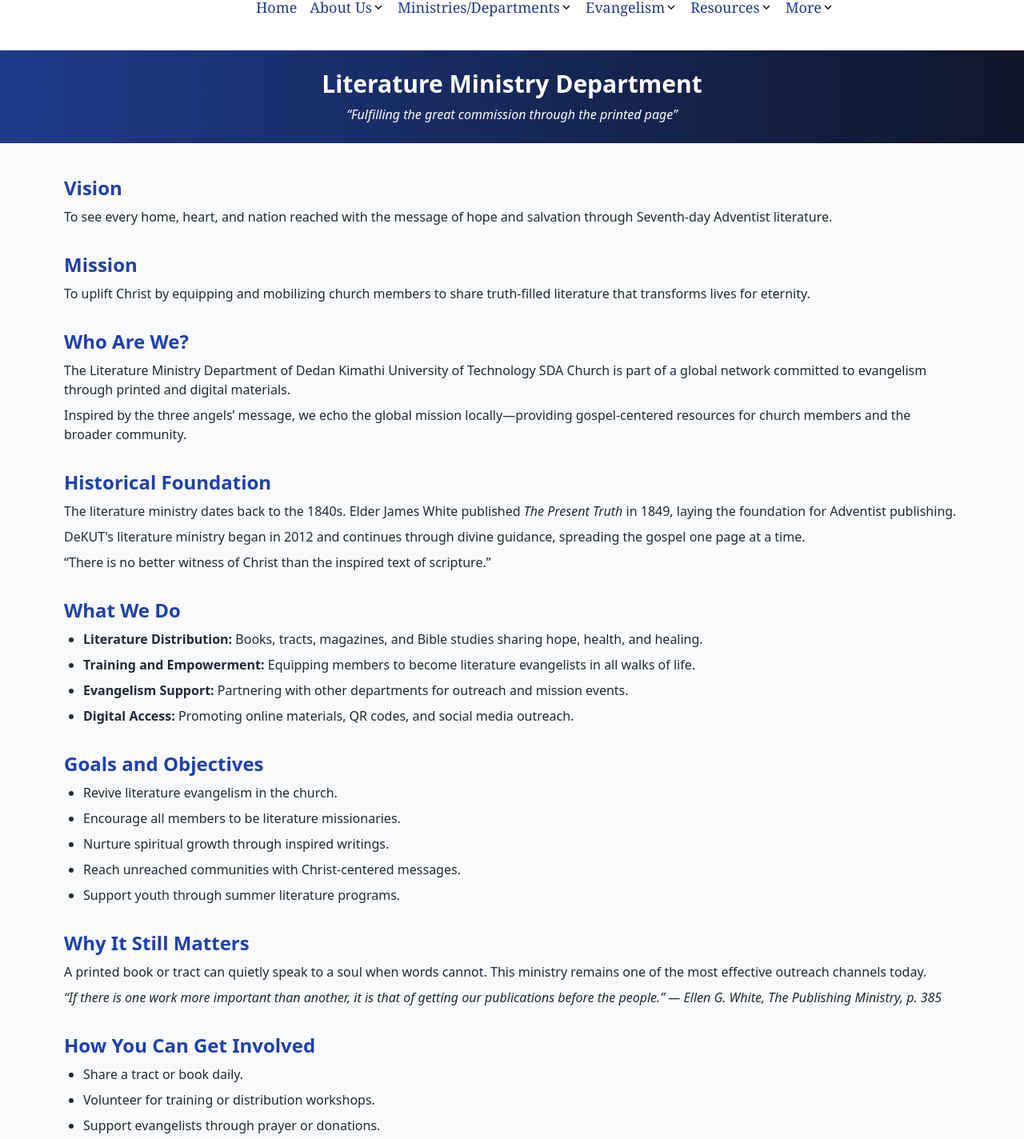
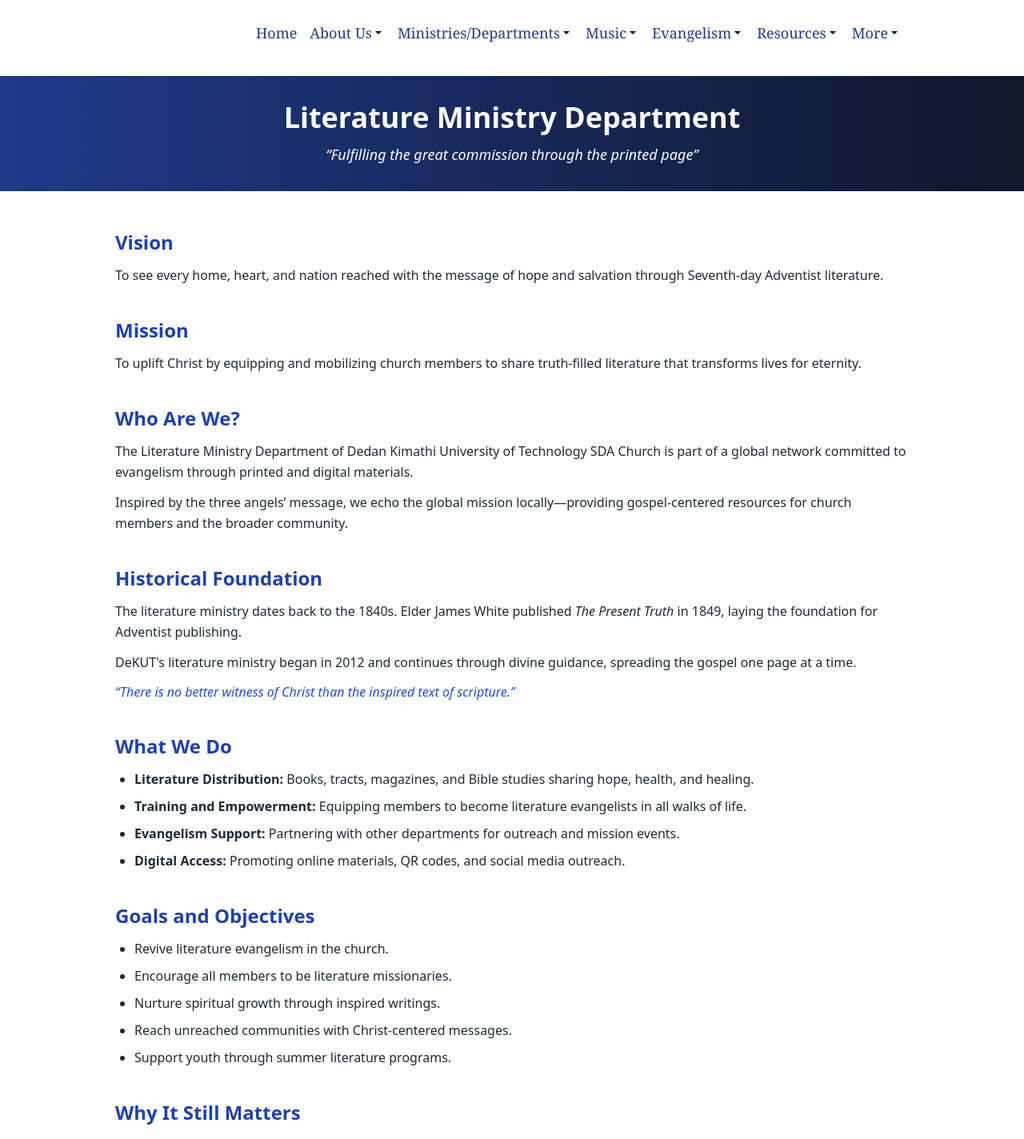
Before and after one commit to RamspheldOnyangoOchieng/DeKUSDA-Website, a React (Vite) app in the folder frontend/: page /Books in a window 1280 px wide. Shown: the part 53-1477 px from the top of the page at 80% size. Built offline with nearby package versions, Linux system fonts and the light colour scheme.

Commit message:
Update all department pages with white background and layout improvements

```diff
--- a/frontend/src/components/Layout/Header.jsx
+++ b/frontend/src/components/Layout/Header.jsx
@@ -12,6 +12,11 @@
   return (
     <>
       {/* Top Bar */}
+      <div className="bg-blue-900 h-14 -mt-6 flex items-center justify-between px-4 lg:px-0">
+        <p className="mt-5 ml-10 bg-gradient-to-r from-blue-300 to-red-300 text-transparent bg-clip-text">
+          Dedan Kimathi University SDA Church
+        </p>
+      </div>
 
       {/* MENU label and hamburger */}
       <div className="flex xs:mb-2 sm:mb-2 md:mb-2">
@@ -42,6 +47,7 @@
       <div className={`fixed top-0 right-0 h-full w-2/3 bg-blue-900 text-white z-40 transform transition-transform duration-300 overflow-y-auto ${isOpen ? "translate-x-0" : "translate-x-full"} block lg:hidden`}>
         <ul className="p-6 space-y-4 text-sm font-medium">
           <li><Link to="/" onClick={() => setIsOpen(false)} className="hover:underline underline-offset-2">Home</Link></li>
+
           <li>
             <details>
               <summary className="cursor-pointer hover:underline underline-offset-2">About Us</summary>
@@ -53,6 +59,7 @@
               </ul>
             </details>
           </li>
+
           <li>
             <details>
               <summary className="cursor-pointer hover:underline underline-offset-2">Ministries/Departments</summary>
@@ -66,6 +73,18 @@
               </ul>
             </details>
           </li>
+
+          <li>
+            <details>
+              <summary className="cursor-pointer hover:underline underline-offset-2">Music</summary>
+              <ul className="pl-4 space-y-2">
+                <li><Link to="/Music/ChurchChoir" onClick={() => setIsOpen(false)} className="hover:underline underline-offset-2">Church Choir</Link></li>
+                <li><Link to="/Music/Blissful" onClick={() => setIsOpen(false)} className="hover:underline underline-offset-2">Blissful Tones</Link></li>
+                <li><Link to="/Music/DCM" onClick={() => setIsOpen(false)} className="hover:underline underline-offset-2">DCM</Link></li>
+              </ul>
+            </details>
+          </li>
+
           <li>
             <details>
               <summary className="cursor-pointer hover:underline underline-offset-2">Evangelism</summary>
@@ -75,6 +94,7 @@
               </ul>
             </details>
           </li>
+
           <li>
             <details>
               <summary className="cursor-pointer hover:underline underline-offset-2">Resources</summary>
@@ -85,6 +105,7 @@
               </ul>
             </details>
           </li>
+
           <li>
             <details>
               <summary className="cursor-pointer hover:underline underline-offset-2">More</summary>
@@ -100,35 +121,49 @@
       <nav className="hidden lg:block">
         <div className="xl:ml-80 lg:ml-40">
           <ul className="text-sm text-blue-900 space-x-4 flex">
+            {/* Home */}
             <li className='my-10 xl:text-lg lg:text-[1rem] font-georgia font-normal'><Link to="/">Home</Link></li>
 
-            {/* About Us Dropdown */}
+            {/* About */}
             <li className='relative z-50 group'>
               <div className='flex items-center justify-center my-10 xl:text-lg lg:text-[1rem] font-georgia font-normal cursor-pointer'>
                 About Us
-                <svg xmlns="http://www.w3.org/2000/svg" viewBox="0 0 24 24" className='h-4 w-4'><path d="M6 9l6 6 6-6" fill="none" stroke="black" strokeWidth="2" /></svg>
+                <svg xmlns="http://www.w3.org/2000/svg" viewBox="0 0 24 24" className='h-4 w-4'><path d="M6 9l6 6 6-6" /></svg>
               </div>
-              <ul className='absolute left-0 -mt-6 lg:w-44 xl:w-52 h-40 bg-neutral-100 rounded-xs shadow-lg transition-all duration-300 hidden group-hover:block space-y-4 text-md font-bold border border-neutral-200 border-spacing-0 ml-0 pt-2'>
-                <li className='text-black font-normal hover:underline underline-offset-1 pl-2'><Link to="/Aboutdekusda">About DeKUSDA</Link></li>
-                <li className='text-black font-normal hover:underline underline-offset-1 pl-2'><Link to="/Aboutsda">About SDA Church</Link></li>
-                <li className='text-black font-normal hover:underline underline-offset-1 pl-2'><Link to="/ElderMessage">Elder's Message</Link></li>
-                <li className='text-black font-normal hover:underline underline-offset-1 pl-2'><Link to="/PastorMessage">Pastor's Message</Link></li>
+              <ul className='absolute left-0 -mt-6 lg:w-44 xl:w-52 bg-neutral-100 shadow-lg hidden group-hover:block space-y-4 pt-2 border border-neutral-200'>
+                <li className='pl-2 hover:underline'><Link to="/Aboutdekusda">About DeKUSDA</Link></li>
+                <li className='pl-2 hover:underline'><Link to="/Aboutsda">About SDA Church</Link></li>
+                <li className='pl-2 hover:underline'><Link to="/ElderMessage">Elder's Message</Link></li>
+                <li className='pl-2 hover:underline'><Link to="/PastorMessage">Pastor's Message</Link></li>
               </ul>
             </li>
 
-            {/* Ministries Dropdown */}
+            {/* Ministries */}
             <li className='relative z-50 group'>
               <div className='flex items-center justify-center my-10 xl:text-lg lg:text-[1rem] font-georgia font-normal cursor-pointer'>
                 Ministries/Departments
-                <svg xmlns="http://www.w3.org/2000/svg" viewBox="0 0 24 24" className='h-4 w-4'><path d="M6 9l6 6 6-6" fill="none" stroke="black" strokeWidth="2" /></svg>
+                <svg xmlns="http://www.w3.org/2000/svg" viewBox="0 0 24 24" className='h-4 w-4'><path d="M6 9l6 6 6-6" /></svg>
               </div>
-              <ul className='absolute left-0 -mt-6 lg:w-44 xl:w-52 h-56 bg-neutral-100 rounded-xs shadow-lg transition-all duration-300 hidden group-hover:block space-y-4 text-md font-bold border border-neutral-200 border-spacing-0 ml-0 pt-2'>
-                <li className='text-black font-normal hover:underline underline-offset-1 pl-2'><Link to="/Personalministries">Personal ministries</Link></li>
-                <li className='text-black font-normal hover:underline underline-offset-1 pl-2'><Link to="/PrayerDepartment">Prayer Department</Link></li>
-                <li className='text-black font-normal hover:underline underline-offset-1 pl-2'><Link to="/AMO_ALO">AMO / ALO</Link></li>
-                <li className='text-black font-normal hover:underline underline-offset-1 pl-2'><Link to="/Health">Health Department</Link></li>
-                <li className='text-black font-normal hover:underline underline-offset-1 pl-2'><Link to="/SabbathSchool">Sabbath School</Link></li>
-                <li className='text-black font-normal hover:underline underline-offset-1 pl-2'><Link to="/Prophecy">Prophecy</Link></li>
+              <ul className='absolute left-0 -mt-6 lg:w-52 bg-neutral-100 shadow-lg hidden group-hover:block space-y-4 pt-2 border border-neutral-200'>
+                <li className='pl-2 hover:underline'><Link to="/Personalministries">Personal ministries</Link></li>
+                <li className='pl-2 hover:underline'><Link to="/PrayerDepartment">Prayer Department</Link></li>
+                <li className='pl-2 hover:underline'><Link to="/AMO_ALO">AMO / ALO</Link></li>
+                <li className='pl-2 hover:underline'><Link to="/Health">Health Department</Link></li>
+                <li className='pl-2 hover:underline'><Link to="/SabbathSchool">Sabbath School</Link></li>
+                <li className='pl-2 hover:underline'><Link to="/Prophecy">Prophecy</Link></li>
+              </ul>
+            </li>
+
+            {/* Music */}
+            <li className='relative z-50 group'>
+              <div className='flex items-center justify-center my-10 xl:text-lg lg:text-[1rem] font-georgia font-normal cursor-pointer'>
+                Music
+                <svg xmlns="http://www.w3.org/2000/svg" viewBox="0 0 24 24" className='h-4 w-4'><path d="M6 9l6 6 6-6" /></svg>
+              </div>
+              <ul className='absolute left-0 -mt-6 lg:w-52 bg-neutral-100 shadow-lg hidden group-hover:block space-y-4 pt-2 border border-neutral-200'>
+                <li className='pl-2 hover:underline'><Link to="/Music/ChurchChoir">Church Choir</Link></li>
+                <li className='pl-2 hover:underline'><Link to="/Music/Blissful">Blissful </Link></li>
+                <li className='pl-2 hover:underline'><Link to="/Music/DCM">DCM</Link></li>
               </ul>
             </li>
 
@@ -136,11 +171,11 @@
             <li className='relative z-50 group'>
               <div className='flex items-center justify-center my-10 xl:text-lg lg:text-[1rem] font-georgia font-normal cursor-pointer'>
                 Evangelism
-                <svg xmlns="http://www.w3.org/2000/svg" viewBox="0 0 24 24" className='h-4 w-4'><path d="M6 9l6 6 6-6" fill="none" stroke="black" strokeWidth="2" /></svg>
+                <svg xmlns="http://www.w3.org/2000/svg" viewBox="0 0 24 24" className='h-4 w-4'><path d="M6 9l6 6 6-6" /></svg>
               </div>
-              <ul className='absolute left-0 -mt-6 lg:w-44 xl:w-52 h-24 bg-neutral-100 rounded-xs shadow-lg transition-all duration-300 hidden group-hover:block space-y-4 text-md font-bold border border-neutral-200 border-spacing-0 ml-0 pt-2'>
-                <li className='text-black font-normal hover:underline underline-offset-1 pl-2'><Link to="/PCM">PCM</Link></li>
-                <li className='text-black font-normal hover:underline underline-offset-1 pl-2'><Link to="/Evangelism">Evangelism</Link></li>
+              <ul className='absolute left-0 -mt-6 lg:w-44 bg-neutral-100 shadow-lg hidden group-hover:block space-y-4 pt-2 border border-neutral-200'>
+                <li className='pl-2 hover:underline'><Link to="/PCM">PCM</Link></li>
+                <li className='pl-2 hover:underline'><Link to="/Evangelism">Evangelism</Link></li>
               </ul>
             </li>
 
@@ -148,23 +183,23 @@
             <li className='relative z-50 group'>
               <div className='flex items-center justify-center my-10 xl:text-lg lg:text-[1rem] font-georgia font-normal cursor-pointer'>
                 Resources
-                <svg xmlns="http://www.w3.org/2000/svg" viewBox="0 0 24 24" className='h-4 w-4'><path d="M6 9l6 6 6-6" fill="none" stroke="black" strokeWidth="2" /></svg>
+                <svg xmlns="http://www.w3.org/2000/svg" viewBox="0 0 24 24" className='h-4 w-4'><path d="M6 9l6 6 6-6" /></svg>
               </div>
-              <ul className='absolute left-0 -mt-6 lg:w-44 xl:w-52 h-28 bg-neutral-100 rounded-xs shadow-lg transition-all duration-300 hidden group-hover:block space-y-4 text-md font-bold border border-neutral-200 border-spacing-0 ml-0 pt-2'>
-                <li className='text-black font-normal hover:underline underline-offset-1 pl-2'><Link to="/Books">Books</Link></li>
-                <li className='text-black font-normal hover:underline underline-offset-1 pl-2'><Link to="/COE">COE</Link></li>
-                <li className='text-black font-normal hover:underline underline-offset-1 pl-2'><Link to="/Sermons">Sermons</Link></li>
+              <ul className='absolute left-0 -mt-6 lg:w-44 bg-neutral-100 shadow-lg hidden group-hover:block space-y-4 pt-2 border border-neutral-200'>
+                <li className='pl-2 hover:underline'><Link to="/Books">Books</Link></li>
+                <li className='pl-2 hover:underline'><Link to="/COE">COE</Link></li>
+                <li className='pl-2 hover:underline'><Link to="/Sermons">Sermons</Link></li>
               </ul>
             </li>
 
-            {/* More (with dropdown) */}
+            {/* More */}
             <li className='relative z-50 group'>
               <div className='flex items-center justify-center my-10 xl:text-lg lg:text-[1rem] font-georgia font-normal cursor-pointer'>
                 More
-                <svg xmlns="http://www.w3.org/2000/svg" viewBox="0 0 24 24" className='h-4 w-4'><path d="M6 9l6 6 6-6" fill="none" stroke="black" strokeWidth="2" /></svg>
+                <svg xmlns="http://www.w3.org/2000/svg" viewBox="0 0 24 24" className='h-4 w-4'><path d="M6 9l6 6 6-6" /></svg>
               </div>
-              <ul className='absolute left-0 -mt-6 lg:w-44 xl:w-52 h-10 bg-neutral-100 rounded-xs shadow-lg transition-all duration-300 hidden group-hover:block space-y-4 text-md font-bold border border-neutral-200 border-spacing-0 ml-0 pt-2'>
-                <li className='text-black font-normal hover:underline underline-offset-1 pl-2'><Link to="/Announcements">Announcements</Link></li>
+              <ul className='absolute left-0 -mt-6 lg:w-44 bg-neutral-100 shadow-lg hidden group-hover:block space-y-4 pt-2 border border-neutral-200'>
+                <li className='pl-2 hover:underline'><Link to="/Announcements">Announcements</Link></li>
               </ul>
             </li>
           </ul>
--- a/frontend/src/pages/Ministries/Health.jsx
+++ b/frontend/src/pages/Ministries/Health.jsx
@@ -39,6 +39,24 @@
         </div>
       </section>
 
+      {/* WhatsApp CTA Section */}
+      <section className="mt-12 px-4 md:px-16">
+        <div className="max-w-4xl mx-auto bg-blue-50 border-l-4 border-green-600 p-8 rounded-xl shadow-md text-center">
+          <h2 className="text-2xl md:text-3xl font-bold text-blue-800 mb-4">Join Our Health Class Community</h2>
+          <p className="text-gray-700 mb-6 max-w-2xl mx-auto">
+            Stay connected, get reminders, share health tips, and participate in our weekly sessions through our official WhatsApp group.
+          </p>
+          <a
+            href="https://chat.whatsapp.com/GuZTzdXXMAAHBpqFTPJrqW?mode=ac_t"
+            target="_blank"
+            rel="noopener noreferrer"
+            className="inline-block bg-green-600 hover:bg-green-700 text-white px-6 py-3 rounded-lg font-semibold transition-colors duration-300"
+          >
+            Join WhatsApp Group
+          </a>
+        </div>
+      </section>
+
       <Footer />
     </>
   );
--- a/frontend/src/pages/Resources/Books.jsx
+++ b/frontend/src/pages/Resources/Books.jsx
@@ -8,61 +8,63 @@
       <Header />
 
       {/* Hero Section */}
-      <div className="w-full bg-gradient-to-r from-primaryBlue to-darkBlue text-white py-6 px-4 text-center">
-        <h1 className="text-2xl md:text-3xl font-bold mb-2">
+      <div className="w-full bg-gradient-to-r from-primaryBlue to-darkBlue text-white py-8 px-4 text-center">
+        <h1 className="text-3xl md:text-4xl font-bold mb-3">
           Literature Ministry Department
         </h1>
-        <p className="italic text-sm md:text-base max-w-3xl mx-auto">
+        <p className="italic text-base md:text-lg max-w-3xl mx-auto">
           “Fulfilling the great commission through the printed page”
         </p>
       </div>
 
-      <main className="px-6 md:px-20 py-10 text-gray-800 font-sans bg-gray-50">
+      {/* Main Content with white background */}
+      <div className="w-full bg-white">
+        <main className="max-w-6xl mx-auto py-12 px-6 md:px-20 text-gray-800 font-sans">
           {/* Vision */}
-        <section className="mb-8">
-          <h2 className="text-2xl font-semibold text-blue-800 mb-2">Vision</h2>
-          <p>
+          <section className="mb-10">
+            <h2 className="text-2xl font-semibold text-blue-800 mb-3">Vision</h2>
+            <p className="leading-relaxed">
               To see every home, heart, and nation reached with the message of hope and salvation through Seventh-day Adventist literature.
             </p>
           </section>
 
           {/* Mission */}
-        <section className="mb-8">
-          <h2 className="text-2xl font-semibold text-blue-800 mb-2">Mission</h2>
-          <p>
+          <section className="mb-10">
+            <h2 className="text-2xl font-semibold text-blue-800 mb-3">Mission</h2>
+            <p className="leading-relaxed">
               To uplift Christ by equipping and mobilizing church members to share truth-filled literature that transforms lives for eternity.
             </p>
           </section>
 
           {/* Who Are We */}
-        <section className="mb-8">
-          <h2 className="text-2xl font-semibold text-blue-800 mb-2">Who Are We?</h2>
-          <p className="mb-2">
+          <section className="mb-10">
+            <h2 className="text-2xl font-semibold text-blue-800 mb-3">Who Are We?</h2>
+            <p className="mb-3 leading-relaxed">
               The Literature Ministry Department of Dedan Kimathi University of Technology SDA Church is part of a global network committed to evangelism through printed and digital materials.
             </p>
-          <p>
+            <p className="leading-relaxed">
               Inspired by the three angels’ message, we echo the global mission locally—providing gospel-centered resources for church members and the broader community.
             </p>
           </section>
 
           {/* Historical Foundation */}
-        <section className="mb-8">
-          <h2 className="text-2xl font-semibold text-blue-800 mb-2">Historical Foundation</h2>
-          <p className="mb-2">
+          <section className="mb-10">
+            <h2 className="text-2xl font-semibold text-blue-800 mb-3">Historical Foundation</h2>
+            <p className="mb-3 leading-relaxed">
               The literature ministry dates back to the 1840s. Elder James White published <em>The Present Truth</em> in 1849, laying the foundation for Adventist publishing.
             </p>
-          <p className="mb-2">
+            <p className="mb-3 leading-relaxed">
               DeKUT's literature ministry began in 2012 and continues through divine guidance, spreading the gospel one page at a time.
             </p>
-          <p>
+            <p className="italic text-blue-700">
               “There is no better witness of Christ than the inspired text of scripture.”
             </p>
           </section>
 
           {/* What We Do */}
-        <section className="mb-8">
-          <h2 className="text-2xl font-semibold text-blue-800 mb-2">What We Do</h2>
-          <ul className="list-disc pl-6 space-y-2">
+          <section className="mb-10">
+            <h2 className="text-2xl font-semibold text-blue-800 mb-3">What We Do</h2>
+            <ul className="list-disc pl-6 space-y-2 leading-relaxed">
               <li><strong>Literature Distribution:</strong> Books, tracts, magazines, and Bible studies sharing hope, health, and healing.</li>
               <li><strong>Training and Empowerment:</strong> Equipping members to become literature evangelists in all walks of life.</li>
               <li><strong>Evangelism Support:</strong> Partnering with other departments for outreach and mission events.</li>
@@ -71,9 +73,9 @@
           </section>
 
           {/* Goals and Objectives */}
-        <section className="mb-8">
-          <h2 className="text-2xl font-semibold text-blue-800 mb-2">Goals and Objectives</h2>
-          <ul className="list-disc pl-6 space-y-2">
+          <section className="mb-10">
+            <h2 className="text-2xl font-semibold text-blue-800 mb-3">Goals and Objectives</h2>
+            <ul className="list-disc pl-6 space-y-2 leading-relaxed">
               <li>Revive literature evangelism in the church.</li>
               <li>Encourage all members to be literature missionaries.</li>
               <li>Nurture spiritual growth through inspired writings.</li>
@@ -83,20 +85,20 @@
           </section>
 
           {/* Why It Still Matters */}
-        <section className="mb-8">
-          <h2 className="text-2xl font-semibold text-blue-800 mb-2">Why It Still Matters</h2>
-          <p className="mb-2">
+          <section className="mb-10">
+            <h2 className="text-2xl font-semibold text-blue-800 mb-3">Why It Still Matters</h2>
+            <p className="mb-3 leading-relaxed">
               A printed book or tract can quietly speak to a soul when words cannot. This ministry remains one of the most effective outreach channels today.
             </p>
-          <p className="italic">
+            <blockquote className="bg-blue-50 border-l-4 border-blue-400 px-6 py-4 rounded-lg italic text-blue-900">
               “If there is one work more important than another, it is that of getting our publications before the people.” — Ellen G. White, <em>The Publishing Ministry</em>, p. 385
-          </p>
+            </blockquote>
           </section>
 
           {/* How to Get Involved */}
-        <section className="mb-8">
-          <h2 className="text-2xl font-semibold text-blue-800 mb-2">How You Can Get Involved</h2>
-          <ul className="list-disc pl-6 space-y-2">
+          <section className="mb-10">
+            <h2 className="text-2xl font-semibold text-blue-800 mb-3">How You Can Get Involved</h2>
+            <ul className="list-disc pl-6 space-y-2 leading-relaxed">
               <li>Share a tract or book daily.</li>
               <li>Volunteer for training or distribution workshops.</li>
               <li>Support evangelists through prayer or donations.</li>
@@ -106,11 +108,12 @@
           </section>
 
           {/* Contact */}
-        <section>
-          <h2 className="text-2xl font-semibold text-blue-800 mb-2">Contact Us</h2>
-          <p><strong>Phone:</strong> +254 740 486498 / +254 740 756479 / +254 112 998265</p>
+          <section className="bg-blue-50 p-6 rounded-xl shadow-sm">
+            <h2 className="text-2xl font-semibold text-blue-800 mb-3">Contact Us</h2>
+            <p className="mb-1"><strong>Phone:</strong> +254 740 486498 / +254 740 756479 / +254 112 998265</p>
           </section>
         </main>
+      </div>
 
       <Footer />
     </>
```
Also changed, not shown: frontend/src/App.jsx (+8 -13 lines), frontend/src/components/Layout/Footer.jsx (+4 -3 lines), frontend/src/pages/Ministries/AMO_ALO.jsx (+34 -24 lines), frontend/src/pages/Ministries/PrayerDepartment.jsx (+20 -2 lines), frontend/src/pages/Ministries/Prophecy.jsx (+22 -20 lines), frontend/src/pages/Ministries/SabbathSchool.jsx (+39 -18 lines), frontend/src/pages/More/Announcements.jsx (+37 -4 lines). Lines whose indentation alone changed are shown as unchanged.
